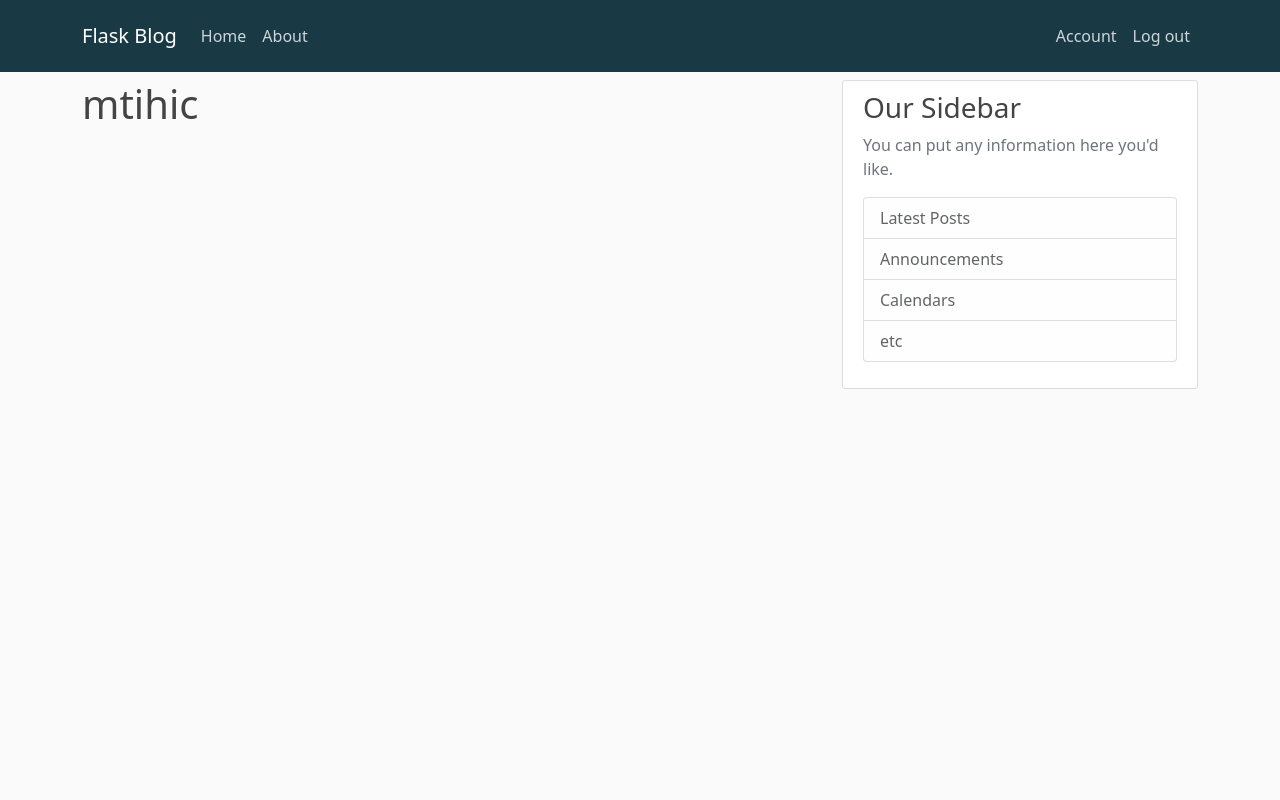
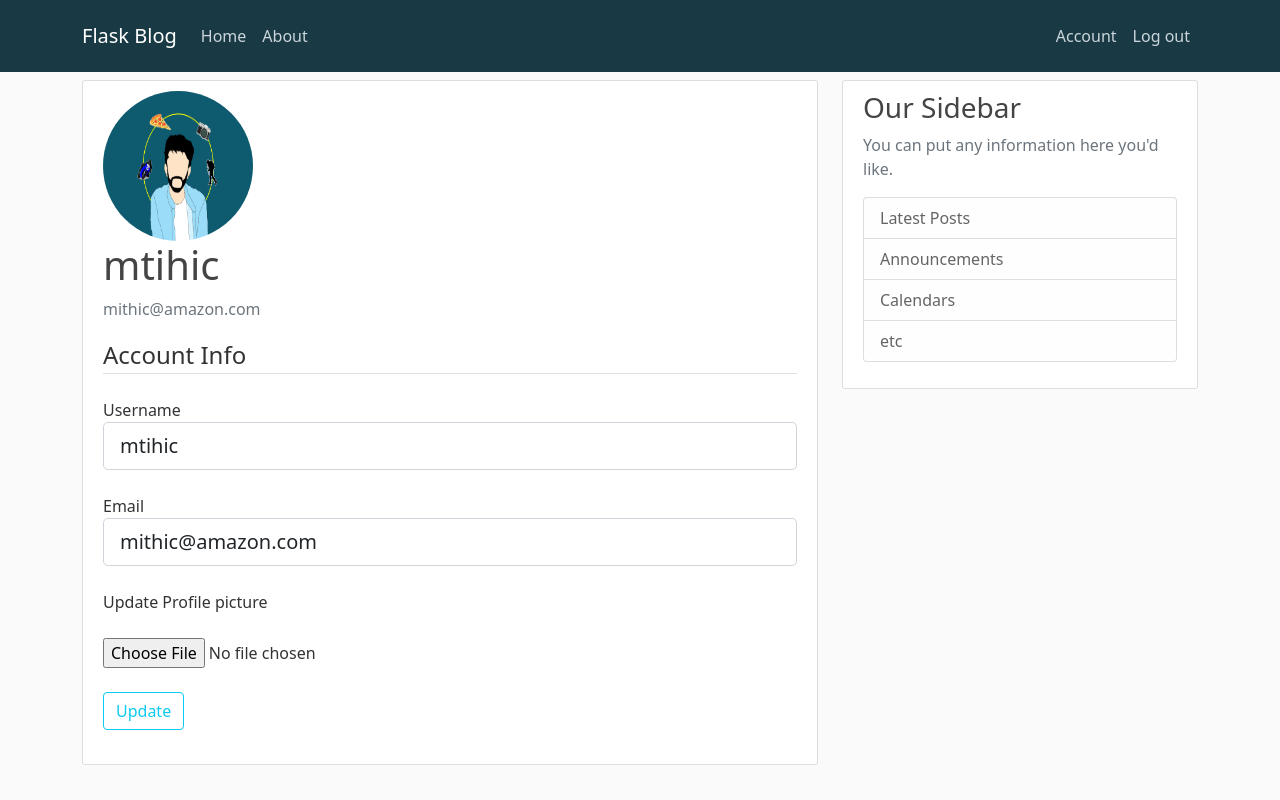
Before and after one commit to M1th1lesh/Flask_Python, a Flask app: page /account in a window 1280 px wide. Run offline with Flask 2, Linux system fonts and the light colour scheme; a user stored in the database is signed in; some libraries are stand-ins or nearby versions.

Commit message:
Profile/account page , update form with image

```diff
--- a/App/forms.py
+++ b/App/forms.py
@@ -1,4 +1,5 @@
 from flask_wtf import FlaskForm
+from flask_wtf.file import FileField, FileAllowed
 from wtforms import StringField,PasswordField , SubmitField ,BooleanField, ValidationError
 #validationError is used to send out validation error messages
 #to import string fields and passowrd fields in froom as fields will be strings , Submit fields to submit teh ddata
@@ -8,7 +9,7 @@ from App.models import User
 from wtforms.validators import DataRequired ,Length  ,EqualTo ,Email
 # for data required in fill validation , length for length validation
 #emial for email validation , Equalto for comparing strings
-
+from flask_login import current_user
 
 # to create registration forms in flask
 class RegistrationForm(FlaskForm):
@@ -48,3 +49,28 @@ class LoginForm(FlaskForm):
     remember = BooleanField('Remember Me')
 
     submit = SubmitField('Log in')
+
+# to create update forms forms in flask
+class UpdateAccoutForm(FlaskForm):
+    #variable = field('lables',valdations)
+    #form fields
+    username = StringField('Username',
+                            validators=[DataRequired(),Length(min=2,max=20)] )
+    #setting conditions/validators for user name
+    email = StringField('Email',
+                        validators=[DataRequired(),Email()])
+    picture = FileField('Update Profile picture' ,validators=[FileAllowed(['jpg','png'])])
+    submit = SubmitField('Update')
+
+    #these functions are created so that we can throw error before commiting to database .These will validate the fields for errors
+    #of duplicated entries of user_name or email
+    def validate_username(self,username):
+        if username.data != current_user.username:
+            user = User.query.filter_by(username=username.data).first()
+            if user :
+                raise ValidationError('This username is taken . Please user different one')
+    def validate_email(self,email):
+        if email.data != current_user.email:
+            user = User.query.filter_by(email=email.data).first()
+            if user :
+                raise ValidationError('This email is taken . Please user different one')
--- a/App/routes.py
+++ b/App/routes.py
@@ -2,9 +2,12 @@ from flask import render_template,url_for,flash,redirect , request #
 from App import app , db , bcrypt #app,db , bcrypt is imported from teh __init__ file
 #flash is used to give one time alerts , url_for is used to find methods/pages on it's own
 #redirect to move to another page
-from App.forms import RegistrationForm,LoginForm  #importing  classes from our forms.py
+from App.forms import RegistrationForm,LoginForm,UpdateAccoutForm  #importing  classes from our forms.py
 from App.models import User, Post
 from flask_login import login_user,current_user,logout_user ,login_required
+import secrets
+import os #for path functionality
+from PIL import Image
 
 
 posts= [
@@ -79,7 +82,40 @@ def logout():
     print("You are logged out ")
     return redirect(url_for('home'))
 
-@app.route("/account")
+
+# Saving Image
+def save_picture(form_picture):
+    random_hex = secrets.token_hex(8)
+    _,f_ext = os.path.splitext(form_picture.filename)
+    picture_fn = random_hex + f_ext
+    picture_path = os.path.join(app.root_path,'static/profile_pics',picture_fn)
+
+    output_size = (125,125)
+    i = Image.open(form_picture)
+    i.thumbnail(output_size)
+    i.save(picture_path)
+    return picture_fn
+
+
+
+#Accoutn
+@app.route("/account", methods= ['GET','POST'])
 @login_required   #to keep a check for log in required
 def account():
-    return render_template('account.html',title='Account')
+    form = UpdateAccoutForm()
+    if form.validate_on_submit():
+        if form.picture.data:
+            picture_file = save_picture(form.picture.data)
+            current_user.image_file = picture_file
+
+        current_user.username = form.username.data
+        current_user.email = form.email.data
+        db.session.commit()
+        print("Account updated")
+        flash('Your account has been updated','success')
+        return redirect(url_for('account'))
+    elif request.method=='GET':
+        form.username.data = current_user.username
+        form.email.data = current_user.email
+    image_file = url_for('static',filename='profile_pics/'+current_user.image_file)
+    return render_template('account.html',title='Account',image_file =  image_file, form = form)
--- a/App/static/main.css
+++ b/App/static/main.css
@@ -69,10 +69,9 @@ body {
   }
 
   .account-img {
-    height: 125px;
-    width: 125px;
-    margin-right: 20px;
-    margin-bottom: 16px;
+    height: 150px;
+    width: 150px;
+
   }
 
   .account-heading {
--- a/App/templates/account.html
+++ b/App/templates/account.html
@@ -1,6 +1,80 @@
 {% extends "layout.html" %}
 {% block content %}
+    <div class="content-section">
+        <div class="media">
+            <div class="media-left " >
+                <img class=" rounded-circle account-img "  src="{{ image_file }}">
 
-    <h1>{{ current_user.username }}</h1>
+            </div>
+            <div class="media-body" >
+
+                <h2 class="account-heading">{{ current_user.username }}</h2>
+                <p class="text-secondary"> {{ current_user.email }} </p>
+            </div>
+        </div>
+
+        <!-- Update form -->
+            <form method="POST" action="" enctype="multipart/form-data">
+                <!-- enctype is must -->
+                <!-- action set to empty string implies that it is going to POSt the informationto
+                same route that we are currently on  -->
+                {{ form.hidden_tag() }}
+                <!-- hiddentag adds a CSRF(Cross site request forgery token) -->
+
+                <fieldset class="form-group">
+                    <legend class="border-bottom mb-4">Account Info</legend>
+
+                    <div class="form-group mb-4">
+                        {{ form.username.label(class = "form-control-label") }}
+
+                            {% if form.username.errors %}
+                                {{ form.username(class = "form-control form-control-lg is-invalid") }}
+                                <div class="invalid-feeback">
+                                    {% for error in form.username.errors %}
+                                        <span> {{ error }}</span>
+                                    {% endfor %}
+                                </div>
+                            {% else  %}
+                                {{ form.username(class = "form-control form-control-lg") }}
+                            {% endif %}
+
+
+                    </div>
+
+                    <div class="form-group mb-4">
+                        {{ form.email.label(class = "form-control-label") }}
+
+                        {% if form.email.errors %}
+                                {{ form.email(class = "form-control form-control-lg is-invalid") }}
+                                <div class="invalid-feeback">
+                                    {% for error in form.email.errors %}
+                                        <span> {{ error }}</span>
+                                    {% endfor %}
+                                </div>
+                            {% else  %}
+                            {{ form.email(class = "form-control form-control-lg") }}
+                            {% endif %}
+                    </div>
+                    <!-- For profile picture -->
+                    <div class="form-group mb-4">
+                        {{ form.picture.label() }} <br><br>
+                        {{ form.picture (class = "form-control-file" )}}
+                        {% if form.picture.errors %}
+                            {% for error in form.picture.errors %}
+                                <span class="text-danger"> {{ error }}</span>  </br>
+                            {% endfor %}
+                        {% endif %}
+                    </div>
+
+                </fieldset>
+
+                <div class="form-group mb-4">
+                    {{form.submit(class="btn btn-outline-info")}}
+                </div>
+
+            </form>
+
+
+    </div>
 
 {% endblock content %}
```
Also changed, not shown: App/flask_app_site.db, App/static/profile_pics/224864382535c44f.jpg (added), App/static/profile_pics/490b567246a3a19f.jpg (added), App/static/profile_pics/61cec91d63c44083.jpg (added), App/static/profile_pics/7d7a8239b4884887.jpg (added), App/static/profile_pics/default.jpg (added), README.md.
